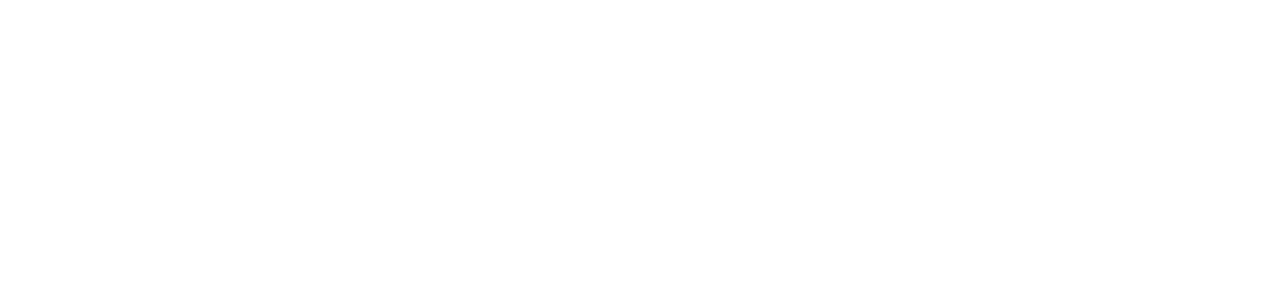
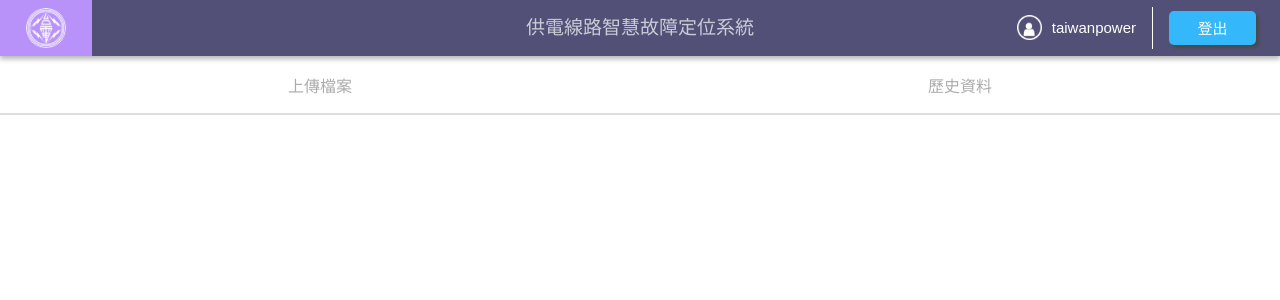
Before and after one commit to JasonXDDD/TaiPower, an Angular app in the folder taipower/: page /wire in a window 1280 px wide. Shown: the top 300 px of the page. Built offline with nearby package versions, Linux system fonts and the light colour scheme.

Commit message:
update header

```diff
--- a/taipower/src/app/app.component.html
+++ b/taipower/src/app/app.component.html
@@ -1,3 +1,5 @@
+<app-header></app-header>
+
 <router-outlet></router-outlet>
 
 <p style="position: fixed; z-index: 1000; background-color: #555; bottom: 0; font-size: 10px; padding: 0 2rem; word-break: break-all">{{ token }}</p>
--- a/taipower/src/app/app.module.ts
+++ b/taipower/src/app/app.module.ts
@@ -9,9 +9,11 @@ import { ServiceWorkerModule, SwUpdate } from '@angular/service-worker';
 import { environment } from '../environments/environment';
 import { CoreModule } from './core/core.module';
 import { server_url } from './core/data/server_url';
+import { HeaderComponent } from './layout/header/header.component';
 @NgModule({
   declarations: [
-    AppComponent
+    AppComponent,
+    HeaderComponent
   ],
   imports: [
     BrowserModule,
--- a/taipower/src/app/fault/result/result.component.html
+++ b/taipower/src/app/fault/result/result.component.html
@@ -1,4 +1,4 @@
-<div class="header">
+<!-- <div class="header">
   <div class="header_bar">
     <div class="white_logo"><img src="assets/images/logo-white.png"></div>
     <div class="current_state">供電線路智慧故障定位系統</div>
@@ -19,7 +19,7 @@
         </a></li>
     </ul>
   </div>
-</div>
+</div> -->
 <input type="file" accept="image/*" capture>
 <a href="https://www.google.com/maps/place/%E8%87%BA%E5%8C%97%E5%A4%A7%E5%AE%89%E9%81%8B%E5%8B%95%E4%B8%AD%E5%BF%83/@25.0206288,121.5457421,18.78z/data=!4m5!3m4!1s0x3442aa2f7891f2f7:0xc8a9c8385d06362a!8m2!3d25.0207388!4d121.5457579" target="_blank">Map</a>
 <div class="container">
--- /dev/null
+++ b/taipower/src/app/layout/header/header.component.html
@@ -0,0 +1,32 @@
+<div class="header">
+  <div class="header_bar">
+    <div class="white_logo"><img src="assets/images/logo-white.png" /></div>
+    <div class="current_state">供電線路智慧故障定位系統</div>
+    <div class="user_information">
+      <span class="user_icon"
+        ><img src="assets/images/userhead.png" width="100%"
+      /></span>
+      <p class="user_name">taiwanpower</p>
+      <button class="sign_out">登出</button>
+    </div>
+  </div>
+  <div class="container">
+    <ul>
+      <li>
+        <a [routerLink]="[ '/fault/upload' ]" [ngClass]="{'active': url === '/fault/upload'}">
+          <div class="speed-hover">上傳檔案</div>
+        </a>
+      </li>
+      <!-- <li>
+        <a [routerLink]="[ '/wire/argument' ]" class="">
+          <div class="speed-hover">查看線路</div>
+        </a>
+      </li> -->
+      <li>
+        <a [routerLink]="[ '/fault/result' ]"  [ngClass]="{'active': url === '/fault/result'}">
+          <div class="speed-hover">歷史資料</div>
+        </a>
+      </li>
+    </ul>
+  </div>
+</div>
--- /dev/null
+++ b/taipower/src/app/layout/header/header.component.ts
@@ -0,0 +1,26 @@
+import { Component, OnInit } from '@angular/core';
+import { Router, ActivatedRoute, NavigationEnd } from '@angular/router';
+
+@Component({
+  selector: 'app-header',
+  templateUrl: './header.component.html',
+  styleUrls: ['./header.component.sass']
+})
+export class HeaderComponent implements OnInit {
+
+  url: string = ""
+  constructor(private router: Router) { }
+
+  ngOnInit() {
+    let self = this
+    this.router.events.subscribe(async evt => {
+      if (!(evt instanceof NavigationEnd)) {
+        return;
+      }
+      else {
+        self.url = evt.url
+      }
+    })
+  }
+
+}
--- a/taipower/src/assets/css/style.css
+++ b/taipower/src/assets/css/style.css
@@ -50,7 +50,7 @@ select { background: url(/assets/images/selectBG.png) no-repeat 100% 100%; backg
 .header .header_bar .user_information span.user_icon { width: 25px; height: 25px; }
 .header .header_bar .user_information p.user_name { font-size: 15px; color: #fff; font-weight: 300; padding: 10px 16px 10px 10px; border-right: 1px solid #fff; }
 .header .header_bar .user_information button.sign_out { margin: 0px 24px 0px 16px; -webkit-box-shadow: 3px 3px 3px #4a4a4a; box-shadow: 3px 3px 3px #4a4a4a; }
-.header ul { display: -webkit-box; display: -ms-flexbox; display: flex; -webkit-box-pack: justify; -ms-flex-pack: justify; justify-content: space-between; }
+.header ul { display: -webkit-box; display: -ms-flexbox; display: flex; -webkit-box-pack: justify; -ms-flex-pack: justify; justify-content: space-around; }
 @media (max-width: 1260px) { .header ul { overflow: hidden; } }
 .header ul a.active { color: #fff; font-weight: initial; }
 .header ul a.active .speed-hover { color: #000000; font-weight: 500; }
```
Also changed, not shown: taipower/src/app/fault/upload/upload.component.html (+0 -33 lines), taipower/src/app/layout/header/header.component.sass (added).
